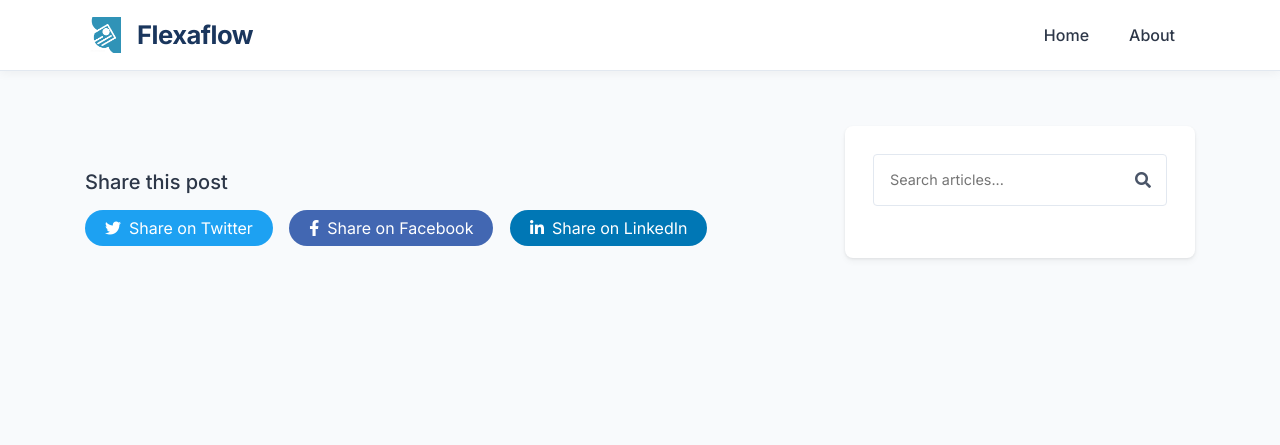
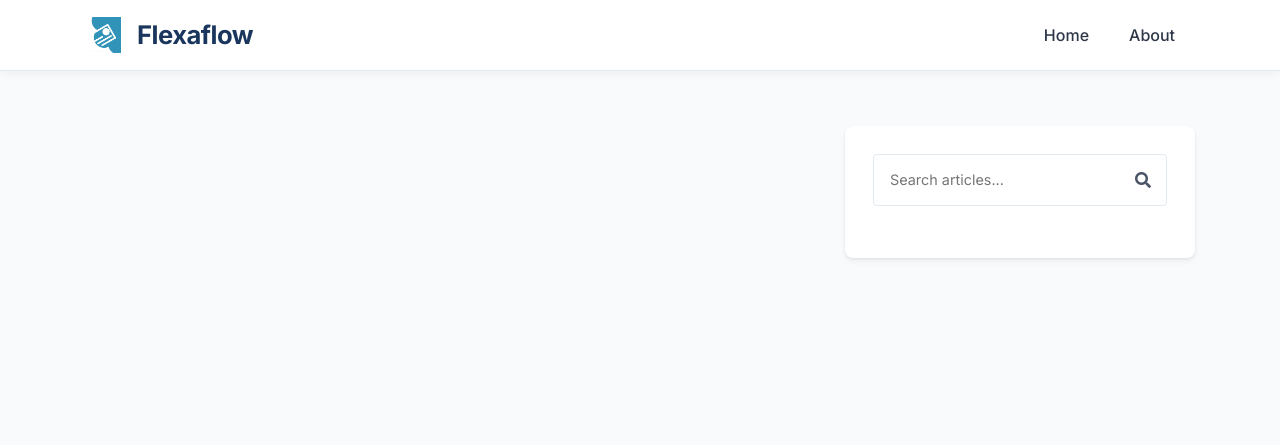
Before and after one commit to flexaflow/flexaflow-flask, a Flask app: template themes/default/templates/post.html in a window 1280 px wide. Shown: the top 445 px of the page. Run offline with Flask 3, Linux system fonts and the light colour scheme; the template is opened without the code that fills it, so the values that code supplies are empty; some libraries are stand-ins or nearby versions.

Commit message:
Update post.html

```diff
--- a/themes/default/templates/post.html
+++ b/themes/default/templates/post.html
@@ -41,22 +41,6 @@
         {{ post.content|safe }}
     </div>
 
-    <div class="social-share">
-        <h5 class="mb-3">Share this post</h5>
-        <a href="https://twitter.com/intent/tweet?text={{ post.title|urlencode }}&url={{ request.protocol }}://{{ request.host }}/post/{{ post.slug }}"
-            target="_blank" class="share-button share-twitter">
-            <i class="fab fa-twitter mr-2"></i> Share on Twitter
-        </a>
-        <a href="https://www.facebook.com/sharer/sharer.php?u={{ request.protocol }}://{{ request.host }}/post/{{ post.slug }}"
-            target="_blank" class="share-button share-facebook">
-            <i class="fab fa-facebook-f mr-2"></i> Share on Facebook
-        </a>
-        <a href="https://www.linkedin.com/shareArticle?mini=true&url={{ request.protocol }}://{{ request.host }}/post/{{ post.slug }}&title={{ post.title|urlencode }}"
-            target="_blank" class="share-button share-linkedin">
-            <i class="fab fa-linkedin-in mr-2"></i> Share on LinkedIn
-        </a>
-    </div>
-
     {% if post.tags %}
     <div class="tags mt-5">
         <h5 class="mb-3">Tags</h5>
```
